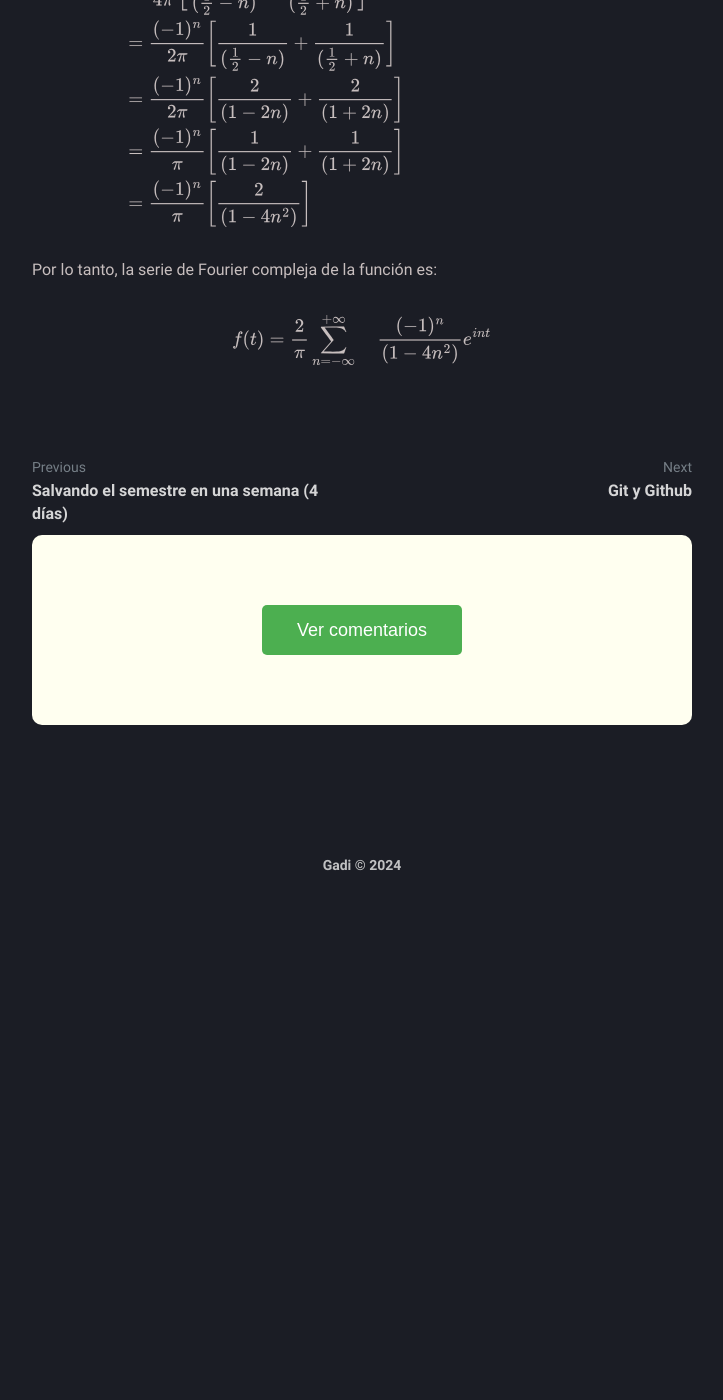
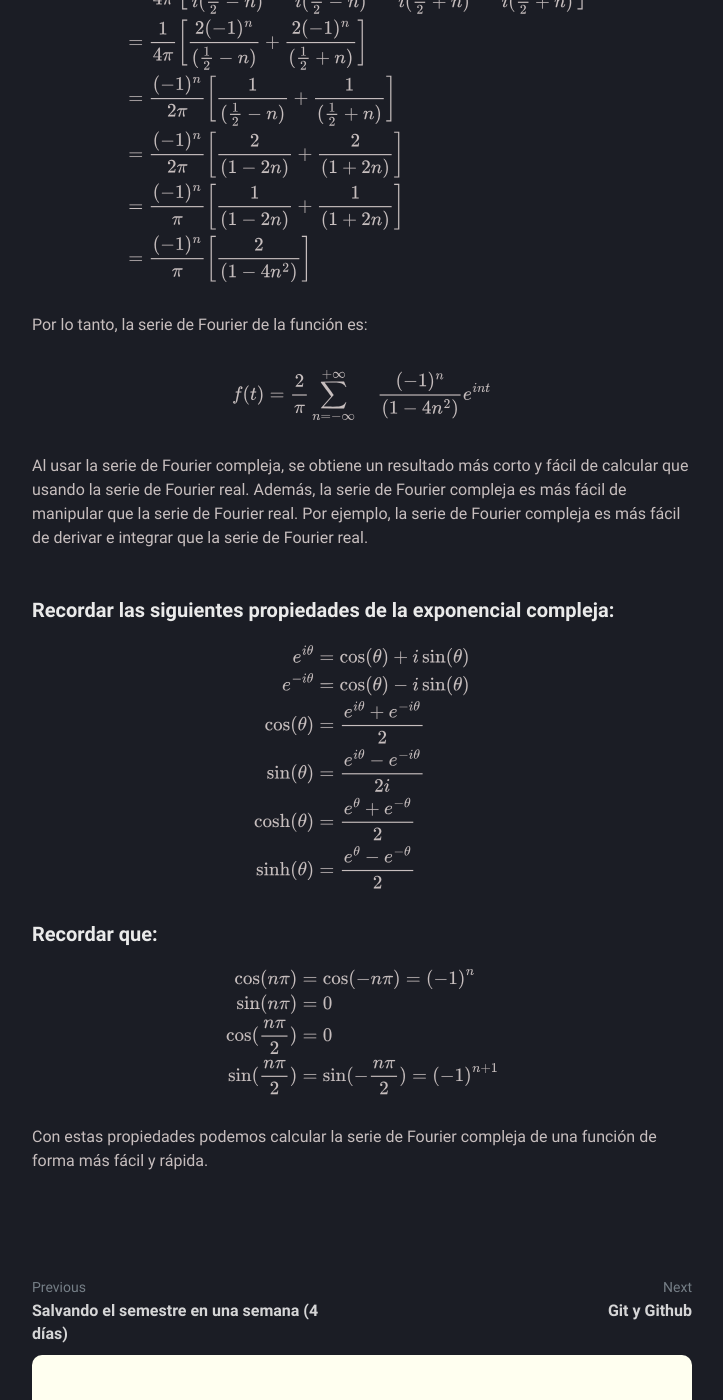
Before and after one commit to gadivalr/gadivalr.page, a Jekyll site: the page built from _posts/2023-06-18-Fourier-Series.md, in a window 1280 px wide and 1400 px high, scrolled down 4774 px. Shown: the whole window, without its empty margins (278-1001 px from the left). Built offline with Jekyll 4.4.1, drawn with Linux system fonts in a browser that asks for light colours; before the commit the page ends 5683 px from its top, so only the background shows below that; some of the changed text lies outside the part shown.

Commit message:
fourier compleja

```diff
--- a/_posts/2023-06-18-Fourier-Series.md
+++ b/_posts/2023-06-18-Fourier-Series.md
@@ -122,14 +122,20 @@
  Siempre que estemos trabajando con una función impar, podemos usar la propiedad de paridad de la función seno para calcular el coeficiente b_n del mismo modo cuando tengamos una función par podemos usar la propiedad de paridad de la función coseno para calcular el coeficiente a_n.
 
 ### Serie de Fourier compleja
-La serie de Fourier compleja es una forma alternativa de escribir la serie de Fourier de una función f(x) definida en el intervalo [ -L,L ]. La serie de Fourier compleja de una función f(x) definida en el intervalo [ -L,L ] es la serie trigonométrica:
+La serie de Fourier compleja es una forma alternativa de escribir la serie de Fourier de una función f(x) definida en el intervalo [ -L,L ]. La serie de Fourier compleja de una función f(x) definida en el intervalo [ -L,L ] es la serie:
 {% raw %}
 $$
 
 \begin{align*}
 f(x) &=\sum_{n=-\infty}^{+\infty} \quad c_n e^{i\frac{n\pi x}{L}}\\
-&\text{Donde los coeficientes son:}\\
-c_n&=\frac{1}{2L}\int_{-L}^{L} f(x) e^{-i\frac{n\pi x}{L}} \, dx\\
+\end{align*}
+$$
+{% endraw %}
+Donde el coeficiente esta dado por:
+{% raw %}
+$$
+\begin{align*}
+c_n=\frac{1}{2L}\int_{-L}^{L} f(x) e^{-i\frac{n\pi x}{L}} \, dx\\
 \end{align*}
 $$
 {% endraw %}
@@ -183,3 +189,32 @@
 \end{align*}
 $$
 {% endraw %}
+
+Al usar la serie de Fourier compleja, se obtiene un resultado más corto y fácil de calcular que usando la serie de Fourier real. Además, la serie de Fourier compleja es más fácil de manipular que la serie de Fourier real. Por ejemplo, la serie de Fourier compleja es más fácil de derivar e integrar que la serie de Fourier real.
+
+### Recordar las siguientes propiedades de la exponencial compleja:
+{% raw %}
+$$
+\begin{align*}
+e^{i\theta}&=\cos(\theta)+i\sin(\theta)\\
+e^{-i\theta}&=\cos(\theta)-i\sin(\theta)\\
+\cos(\theta)&=\frac{e^{i\theta}+e^{-i\theta}}{2}\\
+\sin(\theta)&=\frac{e^{i\theta}-e^{-i\theta}}{2i}\\
+\cosh(\theta)&=\frac{e^{\theta}+e^{-\theta}}{2}\\
+\sinh(\theta)&=\frac{e^{\theta}-e^{-\theta}}{2}\\
+\end{align*}
+$$
+{% endraw %}
+### Recordar que:
+{% raw %}
+$$
+\begin{align*}
+\cos(n\pi)&= \cos(-n\pi)={(-1)}^{n}\\
+\sin(n\pi)&=0\\
+\cos(\frac{n\pi}{2})&=0\\
+\sin(\frac{n\pi}{2})&= \sin(-\frac{n\pi}{2})={(-1)}^{n+1}\\
+\end{align*}
+$$
+{% endraw %}
+
+Con estas propiedades podemos calcular la serie de Fourier compleja de una función de forma más fácil y rápida.
```
Also changed, not shown: other parts of _posts/2023-06-18-Fourier-Series.md (+1 -1 lines).
